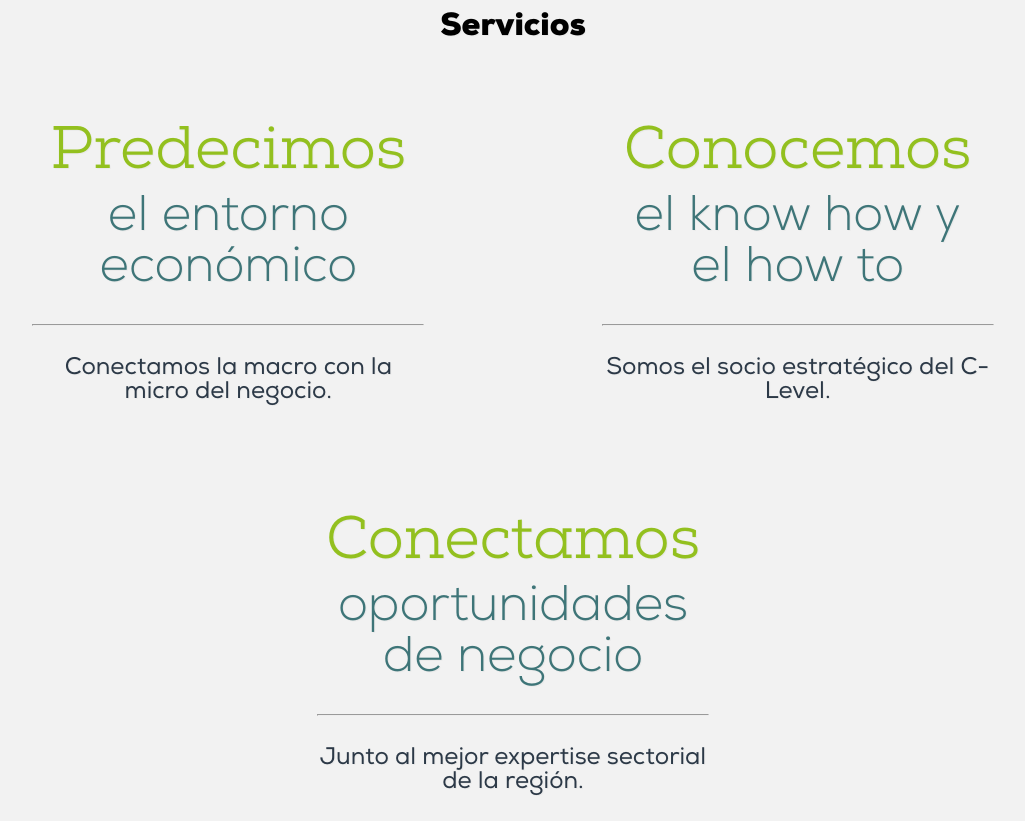
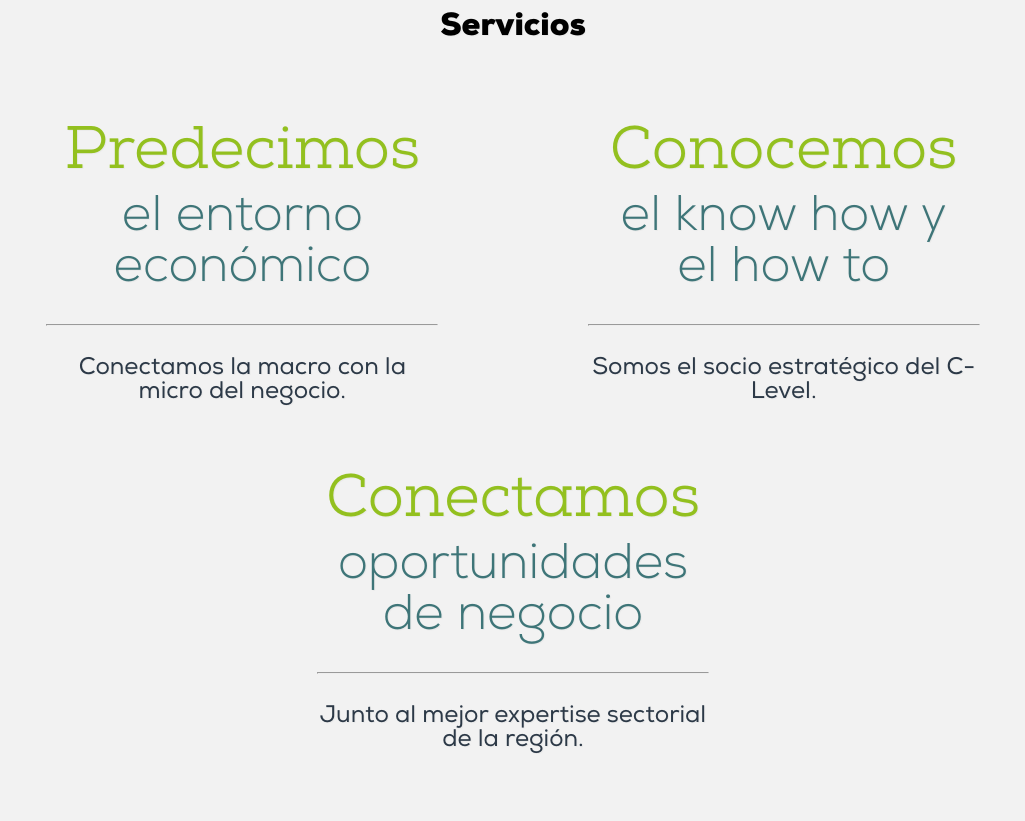
Before and after one commit to JPcuoma/abeceb-site, a plain HTML site: page index.html in a window 1280 px wide. Shown: the part 2840-3661 px from the top of the page, without its empty margins (127-1152 px from the left). Drawn offline with nearby package versions, Linux system fonts and the light colour scheme.

Commit message:
update mock-up

```diff
--- a/assets/scss/sections/_home.scss
+++ b/assets/scss/sections/_home.scss
@@ -253,8 +253,11 @@
         display: flex;
         align-items: center;
         justify-content: space-evenly;
-        gap: 82px;
         flex-wrap: wrap;
+        gap: 40px;
+        @media (max-width:768px) {
+            gap: 82px;
+        }
 
         .box {
             color: $green;
```
Also changed, not shown: assets/css/styles.css, 1 other file.
